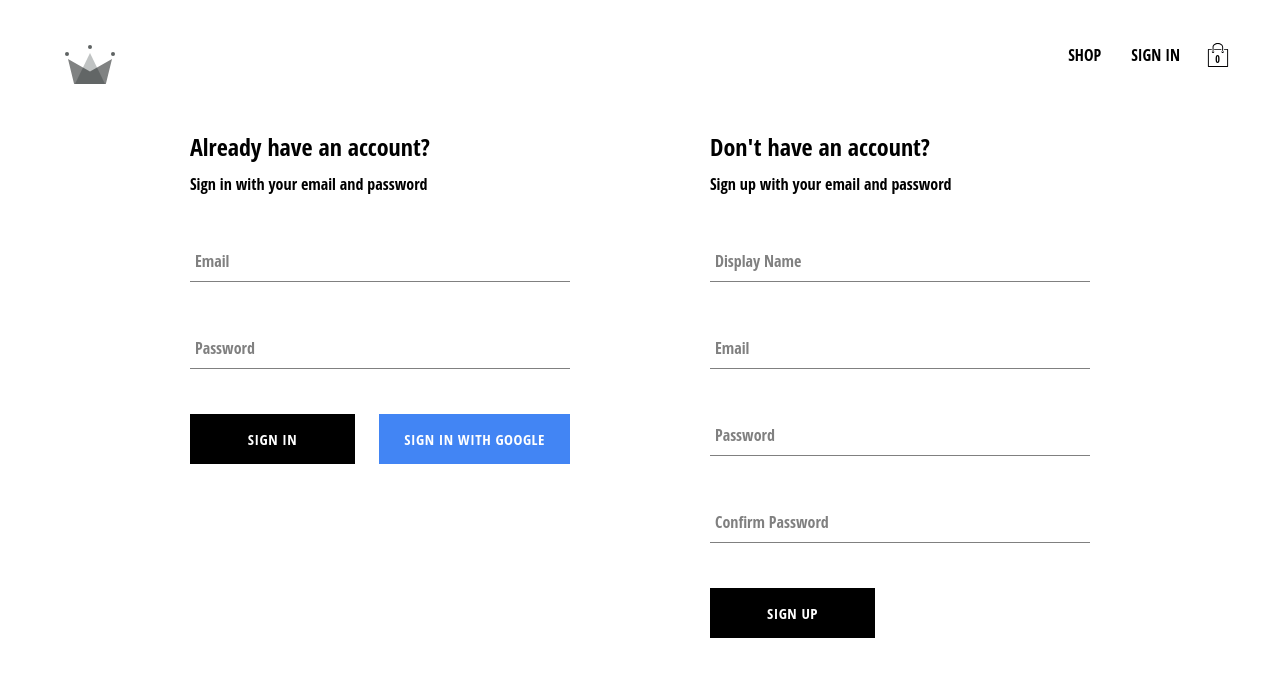
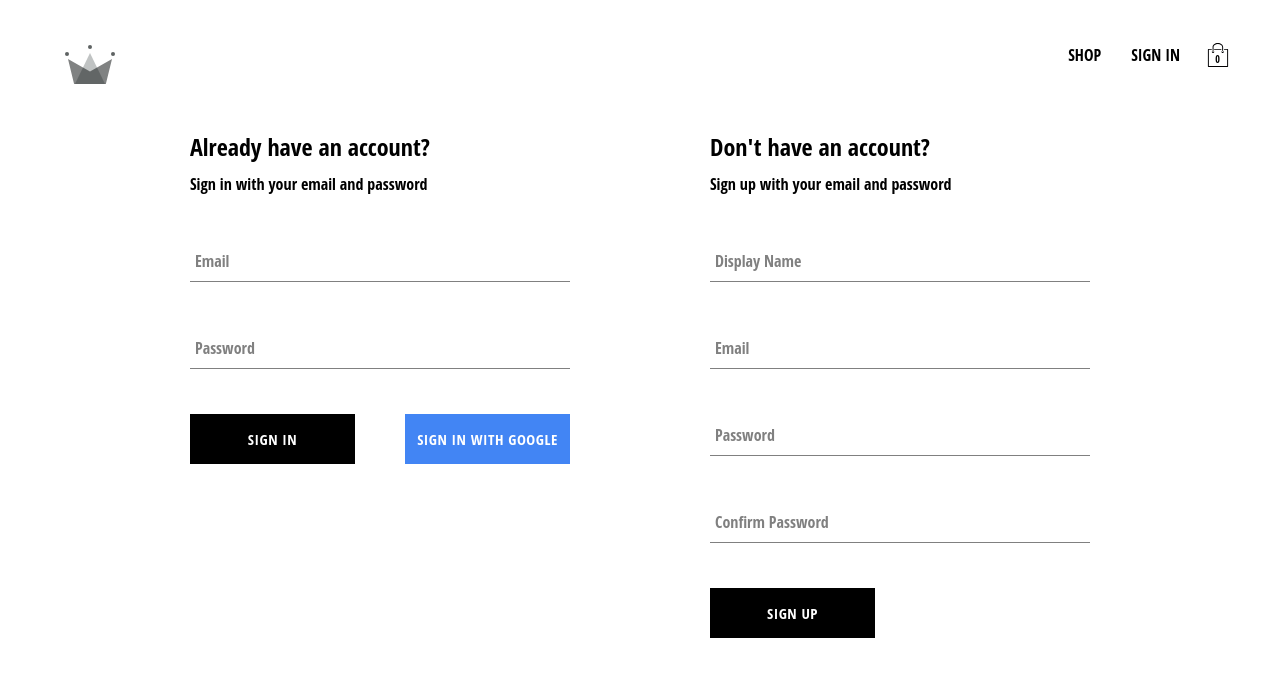
Before and after one commit to Livingnight/crown_clothing_02m, a React (Create React App) app: page /auth in a window 1280 px wide. Shown: the top 676 px of the page. Built offline with nearby package versions, Linux system fonts and the light colour scheme; no server answers; the database is empty.

Commit message:
Finished final pass through on refactoring to styled components

```diff
--- a/public/index.html
+++ b/public/index.html
@@ -25,8 +25,7 @@
       work correctly both with client-side routing and a non-root public URL.
       Learn how to configure a non-root public URL by running `npm run build`.
     -->
-  <script src="https://kit.fontawesome.com/e32e12b121.js" crossorigin="anonymous"></script>
-  <title></title>
+  <title>Crwn Clothing</title>
 </head>
 
 <body>
--- a/src/components/button/button.component.jsx
+++ b/src/components/button/button.component.jsx
@@ -1,19 +1,21 @@
-import './button.styles.scss'
+import { BaseButton, GoogleSignInButton, InvertedButton } from './button.styles'
 
 export const BUTTON_TYPE_CLASSES = {
+  base: 'base',
   google: 'google-sign-in',
   inverted: 'inverted',
 }
 
+const getButton = (buttonType = BUTTON_TYPE_CLASSES.base) =>
+({
+  [BUTTON_TYPE_CLASSES.base]: BaseButton,
+  [BUTTON_TYPE_CLASSES.google]: GoogleSignInButton,
+  [BUTTON_TYPE_CLASSES.inverted]: InvertedButton,
+}[buttonType])
+
 const Button = ({ children, buttonType, ...otherProps }) => {
-  return (
-    <button
-      className={`button-container ${BUTTON_TYPE_CLASSES[buttonType]}`}
-      {...otherProps}
-    >
-      {children}
-    </button>
-  )
+  const CustomButton = getButton(buttonType)
+  return <CustomButton {...otherProps}>{children}</CustomButton>
 }
 
 export default Button
--- /dev/null
+++ b/src/components/button/button.styles.jsx
@@ -0,0 +1,47 @@
+import styled from 'styled-components'
+
+export const BaseButton = styled.button`
+  min-width: 165px;
+  width: auto;
+  height: 50px;
+  letter-spacing: 0.5px;
+  font-size: 15px;
+  background-color: black;
+  color: white;
+  text-transform: uppercase;
+  font-family: 'Open Sans Condensed';
+  font-weight: bolder;
+  border: none;
+  cursor: pointer;
+  display: flex;
+  justify-content: center;
+  align-items: center;
+
+  &:hover {
+    background-color: white;
+    color: black;
+    border: 1px solid black;
+  }
+`
+
+export const GoogleSignInButton = styled(BaseButton)`
+  background-color: #4285f4;
+  color: white;
+
+  &:hover {
+    background-color: #357ae8;
+    border: none;
+  }
+`
+
+export const InvertedButton = styled(BaseButton)`
+  background-color: white;
+  color: black;
+  border: 1px solid black;
+
+  &:hover {
+    background-color: black;
+    color: white;
+    border: none;
+  }
+`
--- a/src/components/button/button.styles.scss
+++ /dev/null
@@ -1,46 +0,0 @@
-.button-container {
-  min-width: 165px;
-  width: auto;
-  height: 50px;
-  letter-spacing: 0.5px;
-  padding: 0 25px 0 25px;
-  font-size: 15px;
-  background-color: black;
-  color: white;
-  text-transform: uppercase;
-  font-family: 'Open Sans Condensed';
-  font-weight: bolder;
-  border: none;
-  cursor: pointer;
-  display: flex;
-  justify-content: center;
-  align-items: center;
-
-  &:hover {
-    background-color: white;
-    color: black;
-    border: 1px solid black;
-  }
-
-  &.google-sign-in {
-    background-color: #4285f4;
-    color: white;
-
-    &:hover {
-      background-color: #357ae8;
-      border: none;
-    }
-  }
-
-  &.inverted {
-    background-color: white;
-    color: black;
-    border: 1px solid black;
-
-    &:hover {
-      background-color: black;
-      color: white;
-      border: none;
-    }
-  }
-}
--- a/src/components/cart-dropdown/cart-dropdown.component.jsx
+++ b/src/components/cart-dropdown/cart-dropdown.component.jsx
@@ -1,14 +1,23 @@
 import { useContext } from 'react'
-import { Link } from 'react-router-dom'
+import { useNavigate } from 'react-router-dom'
 
 import { CartContext } from '../../contexts/cart.context'
 
 import Button from '../button/button.component'
 import CartItem from '../cart-item/cart-item.component'
-import { CartDropdownContainer, CartItems, EmptyMessage } from './cart-dropdown.styles'
+import {
+  CartDropdownContainer,
+  CartItems,
+  EmptyMessage,
+} from './cart-dropdown.styles'
 
 const CartDropdown = () => {
   const { cartItems, setIsCartOpen } = useContext(CartContext)
+  const navigate = useNavigate()
+  const goToCheckoutHandler = () => {
+    setIsCartOpen(false)
+    navigate('/checkout')
+  }
 
   return (
     <CartDropdownContainer>
@@ -24,7 +33,7 @@ const CartDropdown = () => {
           <EmptyMessage>Your cart is empty</EmptyMessage>
         )}
       </CartItems>
-      <Link to='/checkout' onClick={() => setIsCartOpen(false)}><Button>GO TO CHECKOUT</Button></Link>
+      <Button onClick={goToCheckoutHandler}>GO TO CHECKOUT</Button>
     </CartDropdownContainer>
   )
 }
--- a/src/components/cart-dropdown/cart-dropdown.styles.jsx
+++ b/src/components/cart-dropdown/cart-dropdown.styles.jsx
@@ -1,5 +1,4 @@
 import styled from 'styled-components'
-import Button from '../button/button.component'
 
 export const CartDropdownContainer = styled.div`
   position: absolute;
@@ -14,7 +13,7 @@ export const CartDropdownContainer = styled.div`
   right: 40px;
   z-index: 5;
 
-  ${Button} {
+  button {
     margin-top: auto;
   }
 `
--- a/src/components/category-item/category-item.component.jsx
+++ b/src/components/category-item/category-item.component.jsx
@@ -13,9 +13,7 @@ const CategoryItem = ({ category }) => {
   return (
     <CategoryItemContainer onClick={onNavigateHandler}>
       <BackgroundImage
-        style={{
-          backgroundImage: `url(${imageUrl})`,
-        }}
+        imageUrl={imageUrl}
       />
       <Body>
         <h2>{title.toUpperCase()}</h2>
--- a/src/components/product-card/product-card.component.jsx
+++ b/src/components/product-card/product-card.component.jsx
@@ -2,7 +2,7 @@ import { useContext } from 'react'
 
 import { CartContext } from '../../contexts/cart.context'
 
-import Button from '../button/button.component'
+import Button, { BUTTON_TYPE_CLASSES } from '../button/button.component'
 import { Image, Footer, Name, Price, ProductCardContainer } from './product-card.styles'
 
 const ProductCard = ({ product }) => {
@@ -25,7 +25,7 @@ const ProductCard = ({ product }) => {
         <Price>{price}</Price>
       </Footer>
       <Button
-        buttonType='inverted'
+        buttonType={BUTTON_TYPE_CLASSES.inverted}
         onClick={addProductToCart}
       >
         Add to cart
--- a/src/components/sign-in-form/sign-in-form.component.jsx
+++ b/src/components/sign-in-form/sign-in-form.component.jsx
@@ -1,7 +1,7 @@
 import { useState } from 'react'
 
 import FormInput from '../form-input/form-input.component'
-import Button from '../button/button.component'
+import Button, { BUTTON_TYPE_CLASSES } from '../button/button.component'
 
 import {
   signInAuthUserWithEmailAndPassword,
@@ -68,7 +68,7 @@ const SignInForm = () => {
         <ButtonsContainer>
           <Button type='submit'>Sign In</Button>
           <Button
-            buttonType='google'
+            buttonType={BUTTON_TYPE_CLASSES.google}
             type='button'
             onClick={signInWithGoogle}
           >
```
